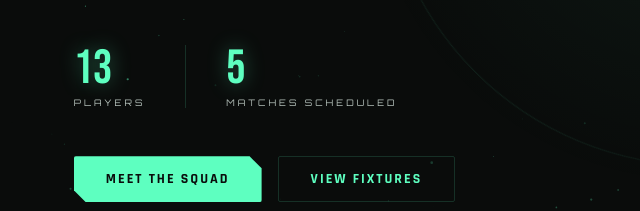
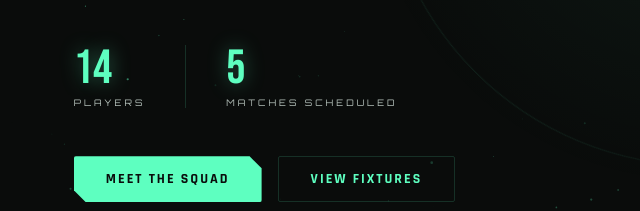
Before and after one commit to ahmedkhan0010/Antioch_Eclipse, a plain HTML site: page index.html in a window 1280 px wide. Shown: the part 590-801 px from the top of the page, 3-643 px from the left. Drawn offline with Linux system fonts and the light colour scheme.

Commit message:
Update player count data attribute in index.html

```diff
--- a/index.html
+++ b/index.html
@@ -64,7 +64,7 @@
         </p>
         <div class="hero-stats">
           <div class="stat-item">
-            <span class="stat-num" data-count="13">0</span>
+            <span class="stat-num" data-count="14">0</span>
             <span class="stat-label">Players</span>
           </div>
           <div class="stat-divider"></div>
```
